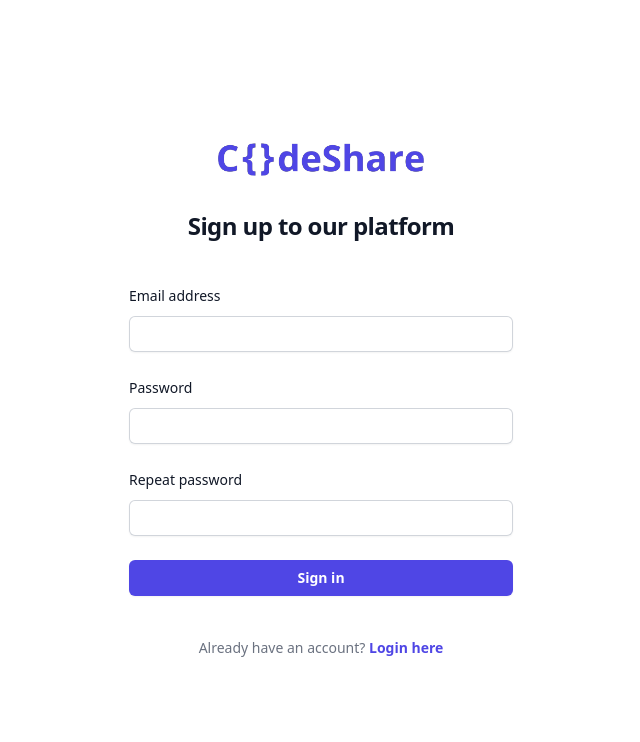
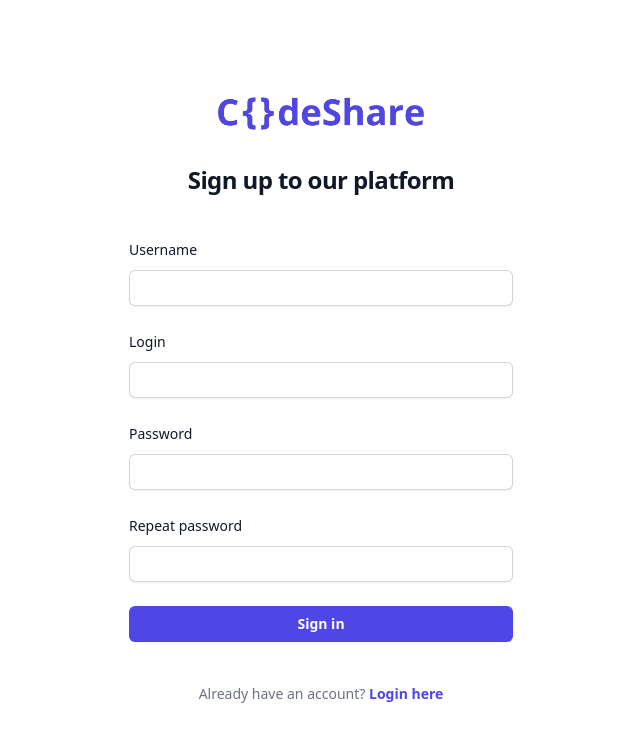
Before and after one commit to RabaDaba1/CodeShare, a FastAPI app: page /register in a window 1280 px wide. Shown: the top 742 px of the page, without its empty margins (319-959 px from the left). Run offline with FastAPI, Linux system fonts and the light colour scheme; style sheets or scripts are compiled from the project's sources.

Commit message:
edit register form inputs

```diff
--- a/templates/register.html
+++ b/templates/register.html
@@ -16,9 +16,16 @@
         <div class="mt-10 sm:mx-auto sm:w-full sm:max-w-sm">
             <form class="space-y-6" action="/register" method="POST">
                 <div>
-                    <label for="email" class="block text-sm font-medium leading-6 text-gray-900">Email address</label>
+                    <label for="username" class="block text-sm font-medium leading-6 text-gray-900">Username</label>
                     <div class="mt-2">
-                        <input id="email" name="email" type="email" autocomplete="email" required class="block w-full rounded-md border-0 py-1.5 text-gray-900 shadow-sm ring-1 ring-inset ring-gray-300 placeholder:text-gray-400 focus:ring-2 focus:ring-inset focus:ring-indigo-600 sm:text-sm sm:leading-6">
+                        <input id="username" name="username" type="text" required class="block w-full rounded-md border-0 py-1.5 text-gray-900 shadow-sm ring-1 ring-inset ring-gray-300 placeholder:text-gray-400 focus:ring-2 focus:ring-inset focus:ring-indigo-600 sm:text-sm sm:leading-6">
+                    </div>
+                </div>
+
+                <div>
+                    <label for="login" class="block text-sm font-medium leading-6 text-gray-900">Login</label>
+                    <div class="mt-2">
+                        <input id="login" name="login" type="login" autocomplete="login" required class="block w-full rounded-md border-0 py-1.5 text-gray-900 shadow-sm ring-1 ring-inset ring-gray-300 placeholder:text-gray-400 focus:ring-2 focus:ring-inset focus:ring-indigo-600 sm:text-sm sm:leading-6">
                     </div>
                 </div>
 
```
